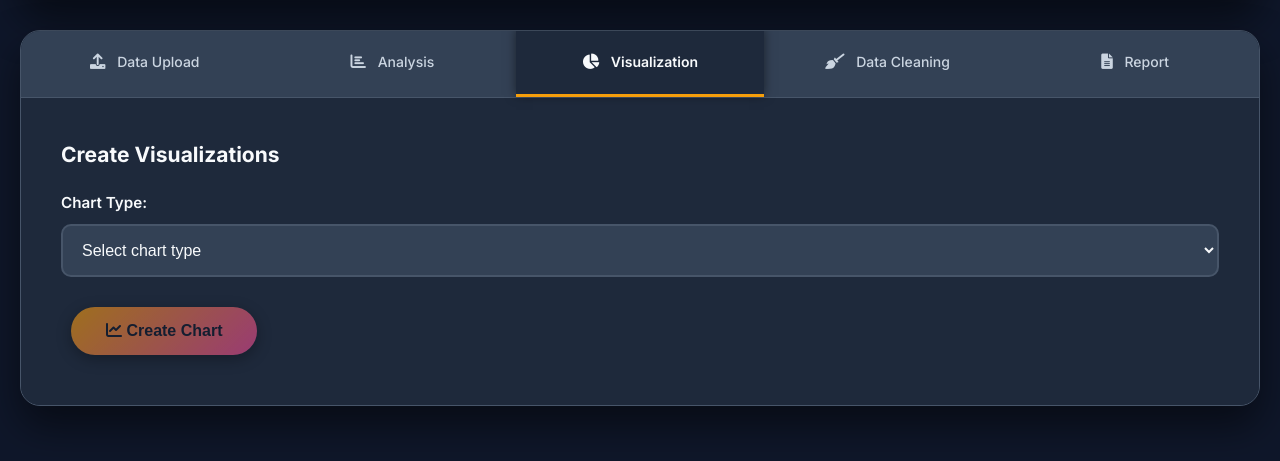
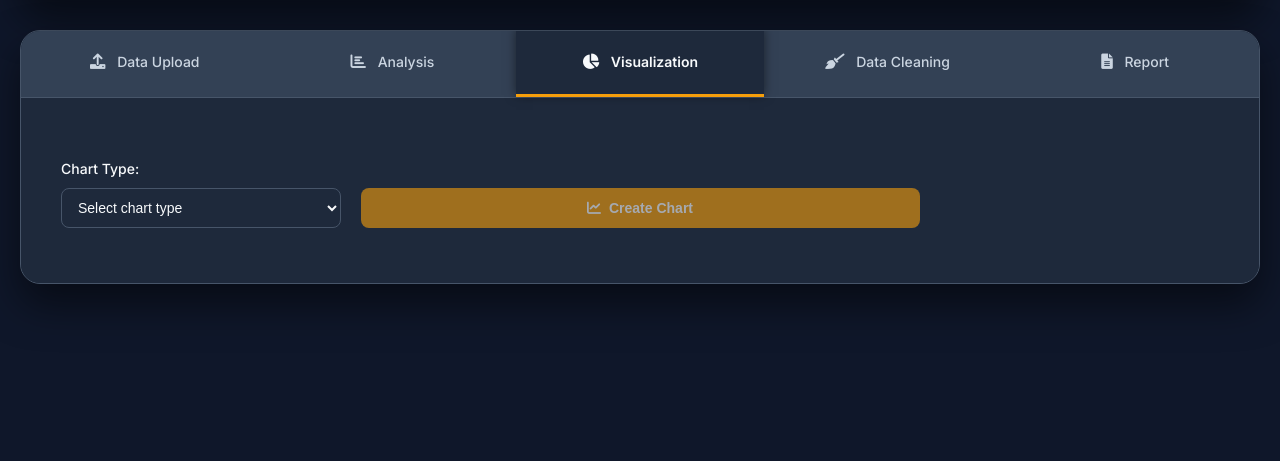
Before and after one commit to Krishnakanth1993/TASAI_ERA, a Flask app: page / in a window 1280 px wide, after a click on "Visualization". Shown: the part 106-567 px from the top of the page. Run offline with Flask 3, Linux system fonts and the light colour scheme; some libraries are stand-ins or nearby versions.

Commit message:
Visualization section fully implemented

```diff
--- a/EDA_Tool/app.py
+++ b/EDA_Tool/app.py
@@ -385,46 +385,136 @@ def analyze_data():
         return jsonify({'error': f'Analysis failed: {str(e)}'}), 500
 
 @app.route('/visualize', methods=['POST'])
-def create_visualization():
+def visualize_data():
     try:
         if 'data' not in session:
-            return jsonify({'error': 'No data uploaded'}), 400
+            return jsonify({'error': 'No data available for visualization'}), 400
 
-        data = request.get_json()
-        chart_type = data.get('chart_type')
-        columns = data.get('columns', [])
+        data = session['data']
+        df = pd.DataFrame(data)
 
-        # Reconstruct DataFrame from session
-        df = pd.DataFrame.from_dict(session['data'])
+        request_data = request.get_json()
+        chart_type = request_data.get('chart_type')
+        columns = request_data.get('columns', [])
 
+        print(f'Visualization request: {chart_type} with columns {columns}')
+        print(f'DataFrame shape: {df.shape}')
+
+        if not chart_type:
+            return jsonify({'error': 'Chart type not specified'}), 400
+
+        # Convert the full DataFrame to the format expected by frontend
+        full_data = {}
+        for col in df.columns:
+            full_data[col] = df[col].to_dict()
+
+        # Create chart data based on type
         if chart_type == 'histogram':
-            if len(columns) != 1:
-                return jsonify({'error': 'Histogram requires exactly one column'}), 400
-            chart_data = create_histogram(df, columns[0])
+            plot_data = {
+                'x': df[columns[0]].tolist(),
+                'type': 'histogram',
+                'name': columns[0],
+                'marker': {'color': '#f59e0b'},
+                'nbinsx': min(30, int(np.sqrt(len(df))))
+            }
+            layout = {
+                'title': f'Histogram: {columns[0]} ({len(df)} data points)',
+                'xaxis': {'title': columns[0]},
+                'yaxis': {'title': 'Frequency'}
+            }
+
         elif chart_type == 'boxplot':
-            if len(columns) != 1:
-                return jsonify({'error': 'Boxplot requires exactly one column'}), 400
-            chart_data = create_boxplot(df, columns[0])
+            plot_data = {
+                'y': df[columns[0]].tolist(),
+                'type': 'box',
+                'name': columns[0],
+                'marker': {'color': '#f59e0b'},
+                'boxpoints': 'outliers'
+            }
+            layout = {
+                'title': f'Box Plot: {columns[0]} ({len(df)} data points)',
+                'yaxis': {'title': columns[0]}
+            }
+
         elif chart_type == 'scatter':
-            if len(columns) != 2:
-                return jsonify({'error': 'Scatter plot requires exactly two columns'}), 400
-            chart_data = create_scatter_plot(df, columns[0], columns[1])
+            plot_data = {
+                'x': df[columns[0]].tolist(),
+                'y': df[columns[1]].tolist(),
+                'type': 'scatter',
+                'mode': 'markers',
+                'name': f'{columns[0]} vs {columns[1]}',
+                'marker': {
+                    'color': '#f59e0b',
+                    'size': max(4, min(8, 1000 // len(df))),
+                    'opacity': 0.7
+                }
+            }
+            layout = {
+                'title': f'Scatter Plot: {columns[0]} vs {columns[1]} ({len(df)} points)',
+                'xaxis': {'title': columns[0]},
+                'yaxis': {'title': columns[1]}
+            }
+
         elif chart_type == 'correlation':
-            chart_data = create_correlation_heatmap(df)
+            # Get correlation matrix from data_info if available
+            corr_matrix = df[df.select_dtypes(include=[np.number]).columns].corr()
+            x_labels = corr_matrix.columns.tolist()
+            y_labels = corr_matrix.columns.tolist()
+            z_values = corr_matrix.values.tolist()
+
+            plot_data = {
+                'z': z_values,
+                'x': x_labels,
+                'y': y_labels,
+                'type': 'heatmap',
+                'colorscale': 'RdBu',
+                'zmid': 0
+            }
+            layout = {
+                'title': f'Correlation Heatmap ({len(df)} data points)'
+            }
+
         elif chart_type == 'bar':
-            if len(columns) != 1:
-                return jsonify({'error': 'Bar chart requires exactly one column'}), 400
-            chart_data = create_bar_chart(df, columns[0])
-        else:
-            return jsonify({'error': 'Unsupported chart type'}), 400
+            # Count occurrences for categorical data
+            value_counts = df[columns[0]].value_counts().to_dict()
+            plot_data = {
+                'x': list(value_counts.keys()),
+                'y': list(value_counts.values()),
+                'type': 'bar',
+                'marker': {'color': '#f59e0b'}
+            }
+            layout = {
+                'title': f'Bar Chart: {columns[0]} ({len(df)} data points)',
+                'xaxis': {'title': columns[0]},
+                'yaxis': {'title': 'Count'}
+            }
+
+        # Common layout properties
+        layout.update({
+            'font': {'color': '#f8fafc'},
+            'paper_bgcolor': '#1e293b',
+            'plot_bgcolor': '#1e293b',
+            'xaxis': layout.get('xaxis', {}),
+            'yaxis': layout.get('yaxis', {})
+        })
+
+        # Update axis colors for all charts
+        if 'xaxis' in layout:
+            layout['xaxis'].update({'gridcolor': '#334155', 'color': '#cbd5e1'})
+        if 'yaxis' in layout:
+            layout['yaxis'].update({'gridcolor': '#334155', 'color': '#cbd5e1'})
 
         return jsonify({
             'success': True,
-            'chart_data': chart_data
+            'chart_data': {
+                'data': [plot_data],
+                'layout': layout
+            }
         })
 
     except Exception as e:
-        return jsonify({'error': str(e)}), 500
+        print(f"Visualization error: {str(e)}")
+        return jsonify({'error': f'Visualization failed: {str(e)}'}), 500
 
 @app.route('/generate_report', methods=['POST'])
 def generate_report():
--- a/EDA_Tool/static/app.js
+++ b/EDA_Tool/static/app.js
@@ -451,53 +451,76 @@ function updateColumnSelection() {
     const createChartBtn = document.getElementById('createChartBtn');
 
     debugLog('Updating column selection for chart type', chartType);
+    debugLog('Current data available:', currentData);
+    debugLog('Current columns available:', currentColumns);
 
     if (!chartType) {
         columnSelection.innerHTML = '';
+        columnSelection.style.display = 'none';
         createChartBtn.disabled = true;
         return;
     }
 
-    if (!currentColumns || currentColumns.length === 0) {
-        columnSelection.innerHTML = '<div class="alert alert-error">Please upload data first</div>';
-        createChartBtn.disabled = true;
-        return;
+    // Get columns from currentData if currentColumns is empty
+    let availableColumns = currentColumns;
+    if (!availableColumns || availableColumns.length === 0) {
+        if (currentData && currentData.data_info && currentData.data_info.columns) {
+            availableColumns = currentData.data_info.columns;
+            debugLog('Using columns from currentData:', availableColumns);
+        } else {
+            columnSelection.innerHTML = '<div class="alert alert-error">Please upload data first</div>';
+            createChartBtn.disabled = true;
+            return;
+        }
     }
 
+    debugLog('Available columns for selection:', availableColumns);
+
     let html = '';
+    let columnClass = 'single-column';
+
     if (chartType === 'histogram' || chartType === 'boxplot' || chartType === 'bar') {
+        columnClass = 'single-column';
         html = `
-            <div class="form-group">
+            <div class="column-selection-group">
                 <label>Select Column:</label>
                 <select id="chartColumn1" class="form-control">
                     <option value="">Choose column</option>
-                    ${currentColumns.map(col => `<option value="${col}">${col}</option>`).join('')}
+                    ${availableColumns.map(col => `<option value="${col}">${col}</option>`).join('')}
                 </select>
             </div>
         `;
     } else if (chartType === 'scatter') {
+        columnClass = 'two-column';
         html = `
-            <div class="form-group">
+            <div class="column-selection-group">
                 <label>X Column:</label>
                 <select id="chartColumn1" class="form-control">
                     <option value="">Choose X column</option>
-                    ${currentColumns.map(col => `<option value="${col}">${col}</option>`).join('')}
+                    ${availableColumns.map(col => `<option value="${col}">${col}</option>`).join('')}
                 </select>
             </div>
-            <div class="form-group">
+            <div class="column-selection-group">
                 <label>Y Column:</label>
                 <select id="chartColumn2" class="form-control">
                     <option value="">Choose Y column</option>
-                    ${currentColumns.map(col => `<option value="${col}">${col}</option>`).join('')}
+                    ${availableColumns.map(col => `<option value="${col}">${col}</option>`).join('')}
                 </select>
             </div>
         `;
     } else if (chartType === 'correlation') {
+        columnClass = 'single-column';
         html = '<div class="alert alert-info">Correlation heatmap will be generated for all numerical columns</div>';
     }
 
+    // Update the column selection with proper classes and layout
     columnSelection.innerHTML = html;
+    columnSelection.className = columnClass; // Apply the appropriate class
+    columnSelection.style.display = 'block';
     createChartBtn.disabled = false;
+
+    debugLog('Column selection HTML generated:', html);
+    debugLog('Column selection class applied:', columnClass);
 }
 
 // Analyze data
@@ -955,10 +978,16 @@ function getCorrelationClass(value) {
     return 'correlation-strong-neg';
 }
 
-// Create visualization
+// Create visualization - Use backend for full dataset
 function createVisualization() {
     const chartType = document.getElementById('chartType').value;
     if (!chartType) return;
+
+    // Check if we have data
+    if (!currentData || !currentData.data_info) {
+        alert('Please upload data first');
+        return;
+    }
 
     let columns = [];
     if (chartType === 'histogram' || chartType === 'boxplot' || chartType === 'bar') {
@@ -978,8 +1007,14 @@ function createVisualization() {
         columns = [col1, col2];
     }
 
-    debugLog('Creating visualization', {chartType, columns});
+    debugLog('Creating visualization', {chartType, columns, currentData});
 
+    // Show loading state
+    const chartContainer = document.getElementById('chartContainer');
+    chartContainer.style.display = 'block';
+    chartContainer.innerHTML = '<div class="loading">Generating chart...</div>';
+
+    // Use backend for full dataset visualization
     fetch('/visualize', {
         method: 'POST',
         headers: {
@@ -997,27 +1032,45 @@ function createVisualization() {
         if (data.success) {
             displayChart(data.chart_data);
         } else {
-            alert(data.error);
+            chartContainer.innerHTML = `<div class="alert alert-error">${data.error}</div>`;
         }
     })
     .catch(error => {
         debugLog('Visualization error', error);
-        alert('Visualization failed: ' + error.message);
+        chartContainer.innerHTML = `<div class="alert alert-error">Visualization failed: ${error.message}</div>`;
     });
 }
 
-// Display chart
+// Display chart - Updated for backend data
 function displayChart(chartData) {
-    debugLog('Displaying chart', chartData);
+    debugLog('Displaying chart from backend', chartData);
 
     const container = document.getElementById('chartContainer');
     container.style.display = 'block';
 
     try {
-        const parsedData = JSON.parse(chartData);
-        Plotly.newPlot(container, parsedData.data, parsedData.layout);
+        // chartData is already in the correct format from backend
+        Plotly.newPlot(container, chartData.data, chartData.layout, {
+            responsive: true,
+            displayModeBar: true,
+            modeBarButtonsToRemove: ['pan2d', 'lasso2d', 'select2d'],
+            displaylogo: false,
+            toImageButtonOptions: {
+                format: 'png',
+                filename: 'eda_chart',
+                height: 400,
+                width: undefined,
+                scale: 2
+            }
+        });
+
+        // Force a resize after plot creation
+        setTimeout(() => {
+            Plotly.Plots.resize(container);
+        }, 100);
+
     } catch (error) {
-        debugLog('Chart parsing error', error);
+        debugLog('Chart display error:', error);
         container.innerHTML = '<div class="alert alert-error">Error displaying chart: ' + error.message + '</div>';
     }
 }
--- a/EDA_Tool/static/styles.css
+++ b/EDA_Tool/static/styles.css
@@ -1143,3 +1186,153 @@ body {
     margin-bottom: 8px;
     line-height: 1.4;
 }
+/* Visualization Section Enhancements */
+.visualization-section {
+    margin-bottom: 20px; /* Reduced from 30px */
+}
+
+/* Horizontal Form Layout - Equal Distribution */
+.visualization-controls {
+    display: grid;
+    grid-template-columns: 1fr 2fr 1fr; /* Chart Type: Columns: Create Button */
+    align-items: end; /* Align items to bottom for proper alignment */
+    gap: 20px;
+    margin-bottom: 15px; /* Reduced from 20px */
+}
+
+.form-group {
+    margin-bottom: 0;
+}
+
+.form-group label {
+    display: block;
+    margin-bottom: 8px;
+    color: var(--text-primary);
+    font-weight: 500;
+    font-size: 14px;
+}
+
+.form-control {
+    width: 100%;
+    padding: 10px 12px;
+    border: 1px solid var(--border-color);
+    border-radius: 8px;
+    background: var(--bg-secondary);
+    color: var(--text-primary);
+    font-size: 14px;
+    transition: all 0.3s ease;
+}
+
+.form-control:focus {
+    outline: none;
+    border-color: var(--primary-color);
+    box-shadow: 0 0 0 3px rgba(245, 158, 11, 0.1);
+}
+
+.form-control:disabled {
+    opacity: 0.6;
+    cursor: not-allowed;
+}
+
+/* Column Selection Styling - Dynamic Widths */
+#columnSelection {
+    margin: 0; /* Remove margin for grid layout */
+    padding: 0; /* Remove padding for grid layout */
+    background: transparent; /* Remove background for grid layout */
+    border: none; /* Remove border for grid layout */
+    display: grid;
+    grid-template-columns: 1fr; /* Default: single column */
+    gap: 15px;
+    align-items: end;
+}
+
+/* Single column selection (histogram, boxplot, bar) */
+#columnSelection.single-column {
+    grid-template-columns: 1fr;
+}
+
+/* Two column selection (scatter) */
+#columnSelection.two-column {
+    grid-template-columns: 1fr 1fr; /* Two equal columns */
+}
+
+.column-selection-group {
+    margin-bottom: 0;
+    display: flex;
+    flex-direction: column;
+}
+
+.column-selection-group label {
+    display: block;
+    margin-bottom: 6px;
+    color: var(--text-primary);
+    font-weight: 500;
+    font-size: 13px;
+}
+
+.column-selection-group select {
+    width: 100%;
+    padding: 8px 10px;
+    border: 1px solid var(--border-color);
+    border-radius: 6px;
+    background: var(--bg-card);
+    color: var(--text-primary);
+    font-size: 13px;
+}
+
+/* Chart Button Styling - Fixed width */
+#createChartBtn {
+    margin: 0;
+    padding: 10px 20px;
+    background: var(--primary-color);
+    color: white;
+    border: none;
+    border-radius: 8px;
+    font-size: 14px;
+    font-weight: 600;
+    cursor: pointer;
+    transition: all 0.3s ease;
+    display: flex;
+    align-items: center;
+    justify-content: center;
+    gap: 8px;
+    height: 40px;
+    white-space: nowrap;
+    width: 100%; /* Full width of grid cell */
+}
+
+#createChartBtn:hover:not(:disabled) {
+    background: var(--primary-dark);
+    transform: translateY(-1px);
+    box-shadow: 0 4px 15px rgba(245, 158, 11, 0.3);
+}
+
+#createChartBtn:disabled {
+    opacity: 0.6;
+    cursor: not-allowed;
+    transform: none;
+    box-shadow: none;
+}
+
+/* Responsive adjustments */
+@media (max-width: 1024px) {
+    .visualization-controls {
+        grid-template-columns: 1fr 1.5fr 1fr; /* Adjust ratio for medium screens */
+        gap: 15px;
+    }
+}
+
+@media (max-width: 768px) {
+    .visualization-controls {
+        grid-template-columns: 1fr; /* Stack vertically on small screens */
+        gap: 15px;
+    }
+
+    #columnSelection {
+        grid-template-columns: 1fr; /* Always single column on mobile */
+    }
+
+    #createChartBtn {
+        align-self: stretch;
+    }
+}
--- a/EDA_Tool/templates/index.html
+++ b/EDA_Tool/templates/index.html
@@ -97,8 +97,9 @@
 
             <!-- Visualization Tab -->
             <div id="visualization" class="tab-content">
-                <h2>Create Visualizations</h2>
+                <!-- Removed the h2 heading "Create Visualizations" -->
 
+                <div class="visualization-controls">
                     <div class="form-group">
                         <label for="chartType">Chart Type:</label>
                         <select id="chartType" class="form-control" onchange="updateColumnSelection()">
@@ -111,11 +112,14 @@
                         </select>
                     </div>
 
-                <div id="columnSelection"></div>
+                    <div id="columnSelection" style="display: none;">
+                        <!-- Column selections will be populated here -->
+                    </div>
 
                     <button class="btn" onclick="createVisualization()" id="createChartBtn" disabled>
                         <i class="fas fa-chart-line"></i> Create Chart
                     </button>
+                </div>
 
                 <div id="chartContainer" class="chart-container" style="display: none;"></div>
             </div>
```
Also changed, not shown: other parts of EDA_Tool/static/styles.css (+47 -4 lines). Lines whose indentation alone changed are shown as unchanged.
